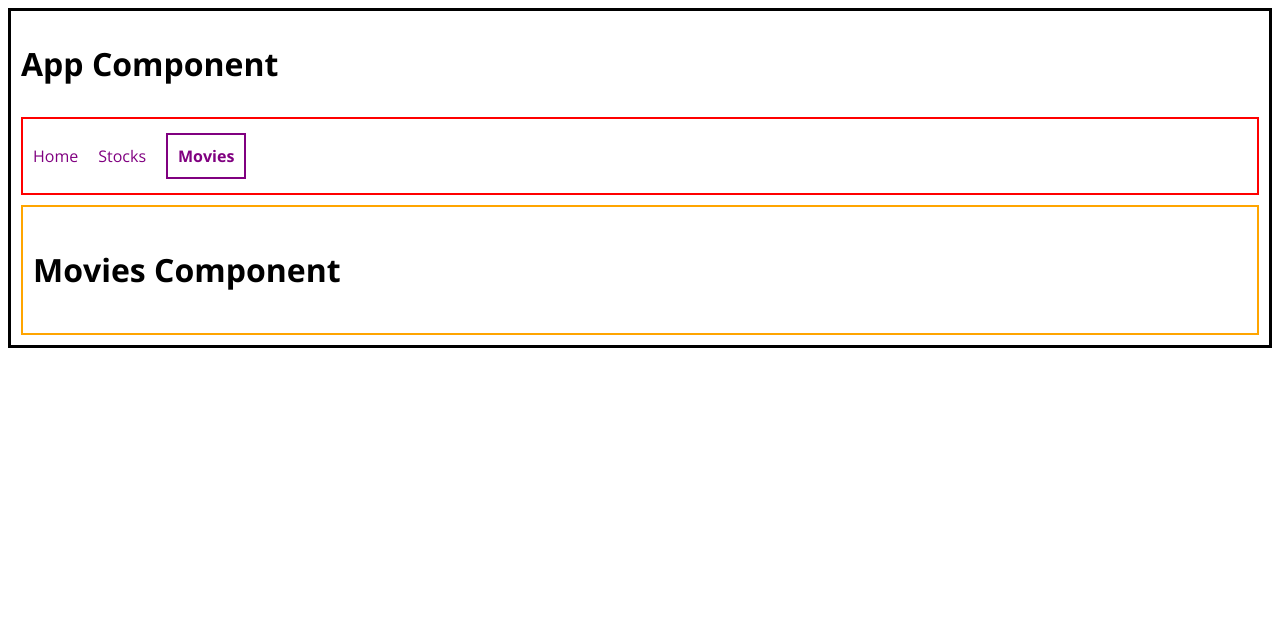
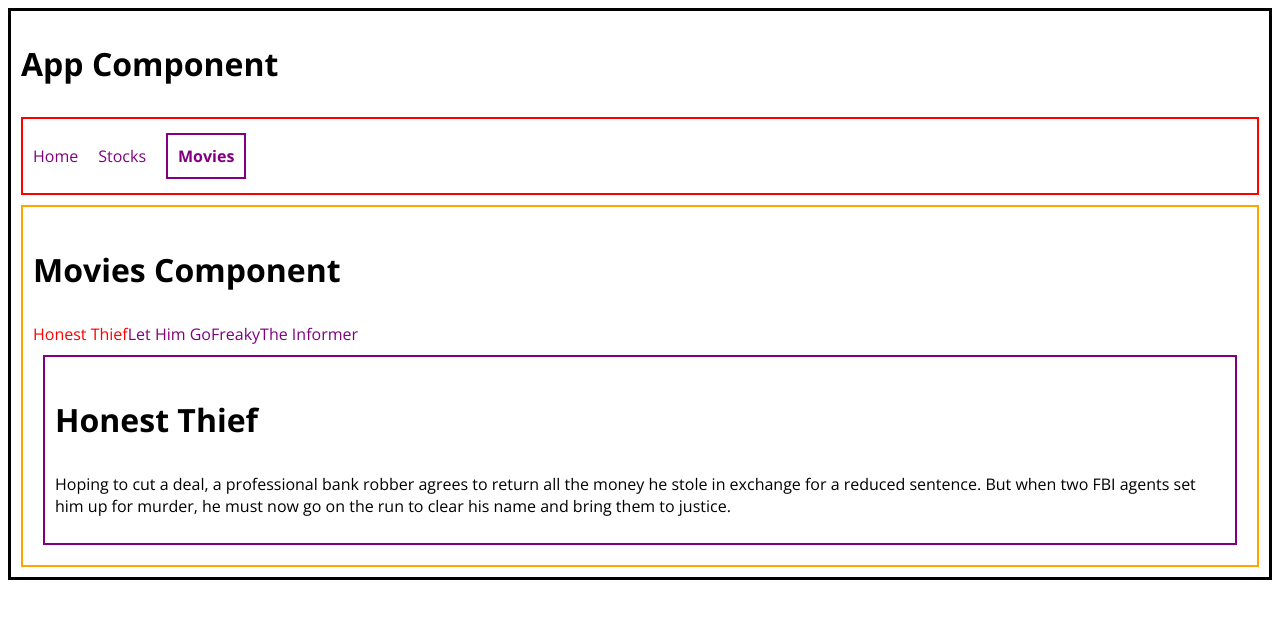
Before and after one commit to stuffy-doll/react-router-practice, a React (Create React App) app: page /movies/1 in a window 1280 px wide. Shown: the top 618 px of the page. Built offline with nearby package versions, Linux system fonts and the light colour scheme.

Commit message:
Finished routing with userparams

```diff
--- a/src/App.js
+++ b/src/App.js
@@ -2,6 +2,7 @@
 import Stocks from "./components/Stocks";
 import Movies from "./components/Movies";
 const { Route, Switch, NavLink } = require("react-router-dom");
+const { movies } = require("./data/movieData");
 
 function App() {
   return (
@@ -47,7 +48,7 @@
           <Stocks />
         </Route>
         <Route path="/movies">
-          <Movies />
+          <Movies movies={movies} />
         </Route>
         <Route path="/not-logged-in">
           <h1>You must be logged in to enter.</h1>
--- /dev/null
+++ b/src/components/MovieDetails/index.js
@@ -0,0 +1,16 @@
+const { useParams } = require("react-router-dom");
+
+function MovieDetails({ movies }) {
+  const { movieId } = useParams();
+  const movieChoice = movies.find(
+    (movie) => movie.id === parseInt(movieId, 10)
+  );
+  return (
+    <div className="comp purple">
+      <h1>{movieChoice.title}</h1>
+      <p>{movieChoice.description}</p>
+    </div>
+  );
+}
+
+export default MovieDetails;
--- a/src/components/Movies/index.js
+++ b/src/components/Movies/index.js
@@ -1,7 +1,21 @@
-function Movies() {
+import MovieDetails from "../MovieDetails";
+
+const { Route, NavLink, Switch } = require("react-router-dom");
+
+function Movies({ movies }) {
   return (
     <div className="comp orange">
       <h1>Movies Component</h1>
+      <nav>
+        {movies.map((item) => (
+          <NavLink to={`/movies/${item.id}`}>{item.title}</NavLink>
+        ))}
+      </nav>
+      <Switch>
+        <Route path="/movies/:movieId">
+          <MovieDetails movies={movies} />
+        </Route>
+      </Switch>
     </div>
   );
 }
--- /dev/null
+++ b/src/data/movieData.js
@@ -0,0 +1,26 @@
+export const movies = [
+  {
+    id: 1,
+    title: "Honest Thief",
+    description:
+      "Hoping to cut a deal, a professional bank robber agrees to return all the money he stole in exchange for a reduced sentence. But when two FBI agents set him up for murder, he must now go on the run to clear his name and bring them to justice."
+  },
+  {
+    id: 2,
+    title: "Let Him Go",
+    description:
+      "Following the loss of their son, a retired sheriff and his wife leave their Montana ranch to rescue their young grandson from the clutches of a dangerous family living off the grid in the Dakotas."
+  },
+  {
+    id: 3,
+    title: "Freaky",
+    description:
+      "A mystical, ancient dagger causes a notorious serial killer to magically switch bodies with a 17-year-old girl."
+  },
+  {
+    id: 4,
+    title: "The Informer",
+    description:
+      "Recruited by the FBI, ex-con and former special operations soldier Pete Koslow uses his covert skills to try and take down the General - the most powerful crime boss in New York"
+  }
+];
```
